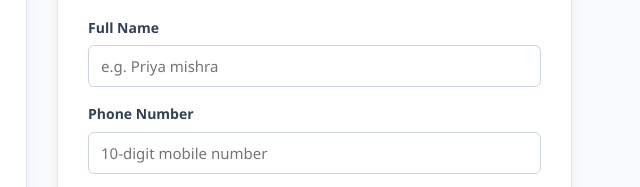
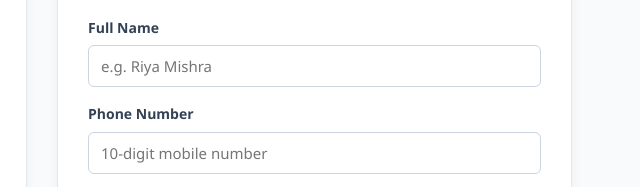
Before and after one commit to rihanali-dev/NGO-and-Social-Welfare-Website, a plain HTML site: page index.html in a window 1280 px wide. Shown: the part 1340-1527 px from the top of the page, 598-1238 px from the left. Drawn offline with Linux system fonts and the light colour scheme.

Commit message:
Update index.html

```diff
--- a/index.html
+++ b/index.html
@@ -130,7 +130,7 @@
         <form id="volunteerForm">
           <div class="form-group">
             <label for="volName">Full Name</label>
-            <input type="text" id="volName" placeholder="e.g. Priya mishra" required>
+            <input type="text" id="volName" placeholder="e.g. Riya Mishra" required>
           </div>
           <div class="form-group">
             <label for="volPhone">Phone Number</label>
```
